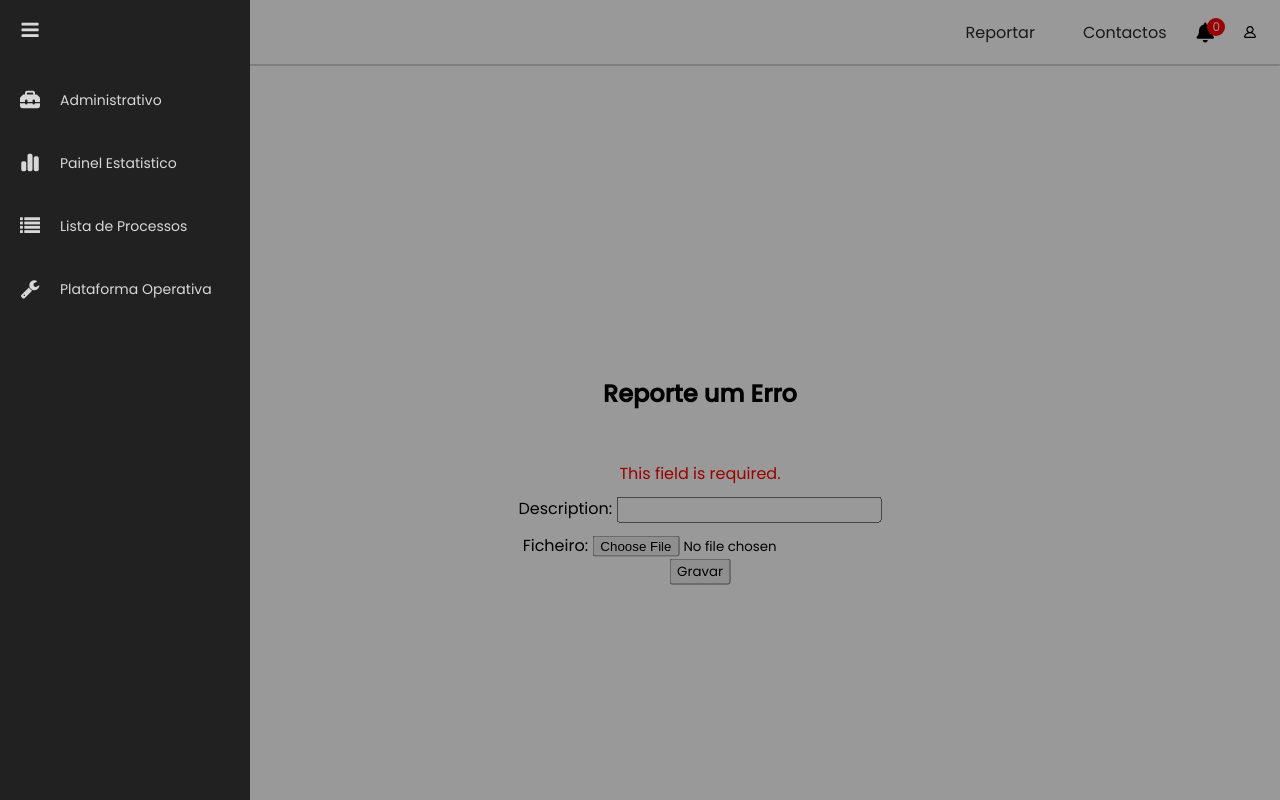
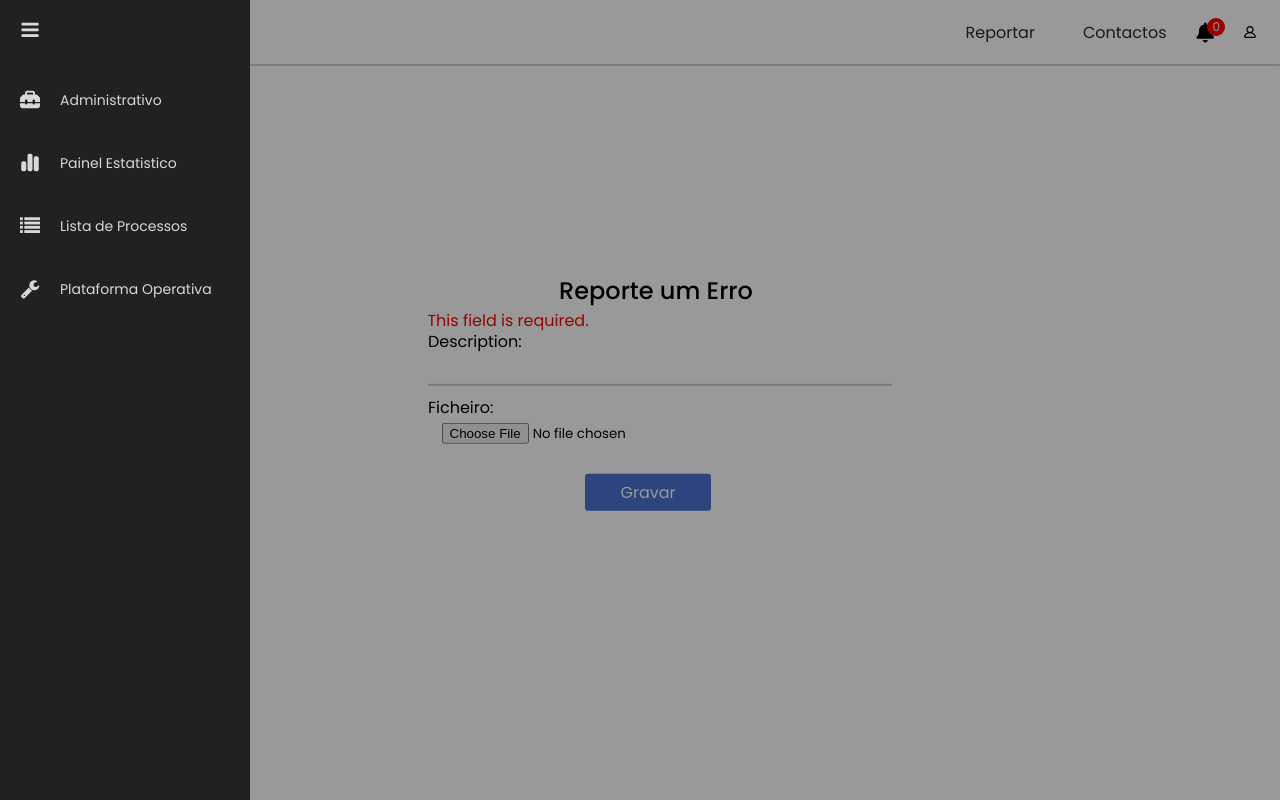
Before and after one commit to vanguart/CGI-Process-Monitoring-302-303, a Django app: page /reportarErrosNoSistema in a window 1280 px wide. Run offline with Django 4.2, Linux system fonts and the light colour scheme; data that the repository does not hold is empty; some libraries are stand-ins or nearby versions.

Commit message:
Added new scrollbar and report desing DONE

```diff
--- a/apps/operational_platform/templates/operational_platform/reportarErrosNoSistema.html
+++ b/apps/operational_platform/templates/operational_platform/reportarErrosNoSistema.html
@@ -12,13 +12,8 @@
 {% block main %}
 {% include 'main/side_drawer.html' %}
 
-<div class="background">
-
 <div class="centered">
-
-        <h2>Reporte um Erro</h2>
-
-        <br><br>
+    <h2 class="title">Reporte um Erro</h2>
 
     <form method = "post" enctype="multipart/form-data">
         <div>
@@ -27,9 +22,5 @@
         </div>
         <input type="submit" value="Gravar" class="btn btn-success">
     </form>
-
 </div>
-</div>
-
-
 {% endblock %}
--- a/static/css/main/main.css
+++ b/static/css/main/main.css
@@ -15,6 +15,22 @@
   box-sizing: border-box;
   font-family: 'Poppins', sans-serif;
   margin: 0;
+  scrollbar-width: auto;
+  scrollbar-color: #bbb9b9 #ffffff;
+}
+
+*::-webkit-scrollbar {
+    width: 14px;
+}
+
+*::-webkit-scrollbar-track {
+  background: #ffffff;
+}
+
+*::-webkit-scrollbar-thumb {
+  background-color: #bbb9b9;
+  border-radius: 10px;
+  border: 3px solid #ffffff;
 }
 
 .fa-2x {
--- a/static/css/operational_platform/correcaoDocumentos.css
+++ b/static/css/operational_platform/correcaoDocumentos.css
@@ -25,7 +25,9 @@
 }
 
 .documento {
-    width: 100vw;
+    width: 85vw;
+    margin-left: auto;
+    margin-right: auto;
     height: 50vh;
     z-index: 10;
     overflow: hidden;
--- a/static/css/operational_platform/reportarErrosNoSistema.css
+++ b/static/css/operational_platform/reportarErrosNoSistema.css
@@ -1,11 +1,6 @@
-.background {
-    height: 100%;
-    width: 100%;
-    position: fixed;
-    top: 10vh;
-    overflow-x: hidden;
-    padding-top: 20px;
-    background-color: white;
+.title {
+    margin: 2rem 0 0 2rem;
+    font-weight: 500;
 }
 
 .centered {
@@ -21,6 +16,55 @@
     margin: 0; /* Remove a margem padrão da lista */
     padding: 0; /* Remove o preenchimento padrão da lista */
     color: red;
+    margin-left: -16.5rem;
+    margin-bottom: 1rem;
+}
+
+p {
+    position: relative;
+    margin-bottom: 1.8rem;
+    margin-left: 2.5rem;
+    margin-top: 2.5rem;
+    width: 29rem;
+}
+
+p input[type="text"] {
+    font-size: 16px;
+    width: 100%;
+    border: none;
+    border-bottom: 2px solid #ccc;
+    padding: 5px 0;
+    background-color: transparent;
+    outline: none;
+}
+
+p label {
+    position: absolute;
+    top: -20px;
+    font-size: 16px;
+    left: 0;
+    color: black;
+    transition: all 0.3s ease;
+    pointer-events: none;
+}
+
+p input[type="file"] {
+    margin-top: 0.5rem;
+    margin-left: -9.5rem;
+}
+
+.btn-success {
+    margin-bottom: 3rem;
+    margin-left: 1rem;
+    padding: 0.4rem;
+    padding-left: 2.2rem;
+    padding-right: 2.2rem;
+    background-color: #4B72D2;
+    border: none;
+    color: #fff;
+    border-radius: 3px;
+    font-size: 1rem;
+    cursor: pointer;
 }
 
 form p{
```
Also changed, not shown: 1 other file. Lines whose indentation alone changed are shown as unchanged.
